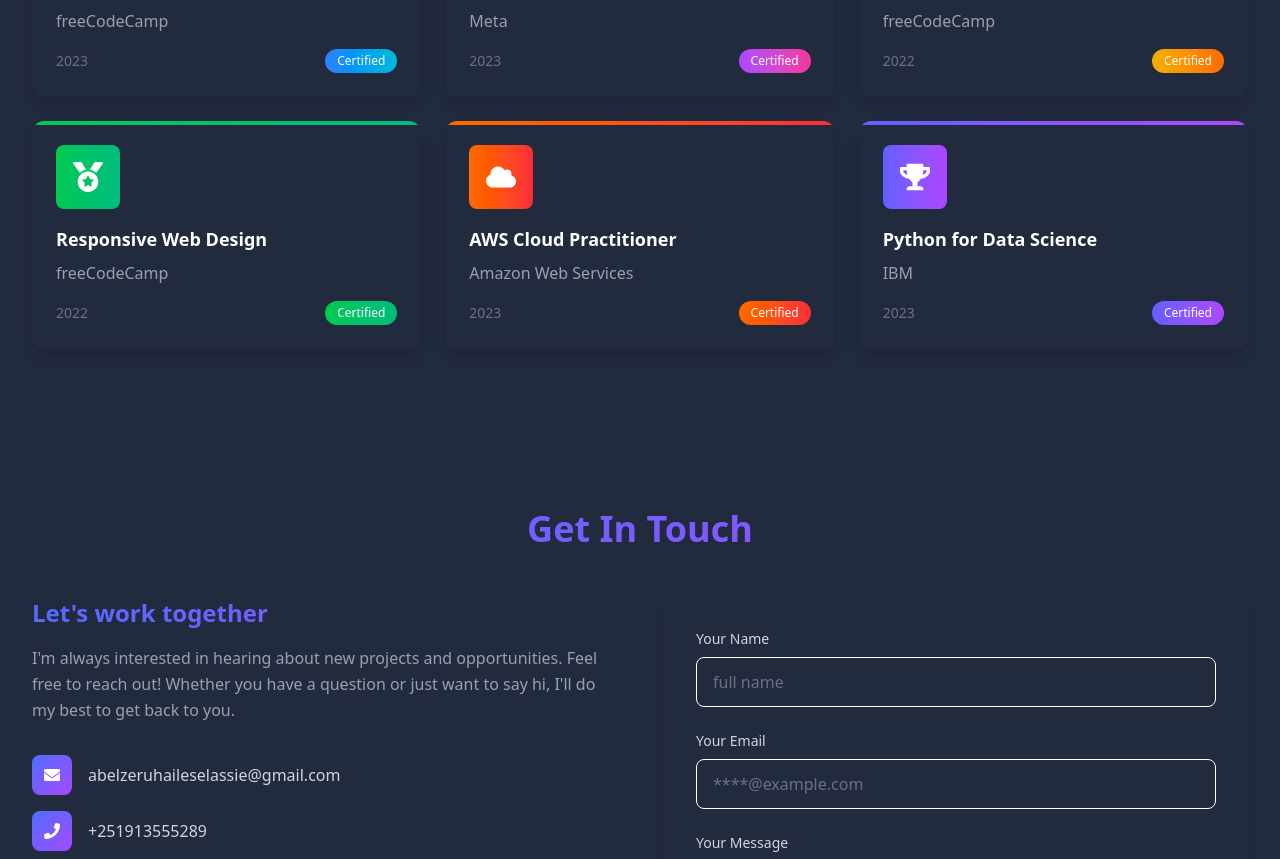
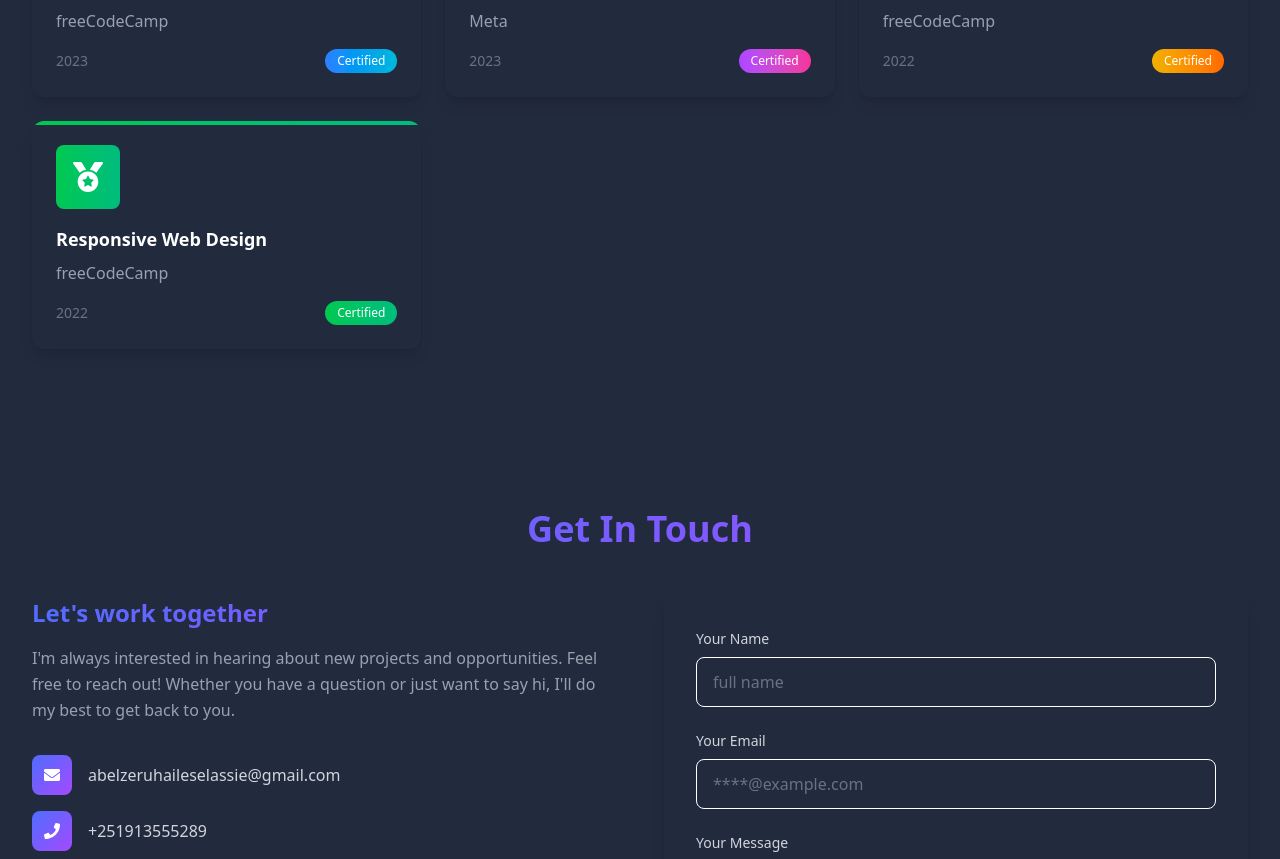
Before and after one commit to abelzeruhaileselassie-png/my-portfolio, a React (Vite) app: page / in a window 1280 px wide. Shown: the part 3521-4380 px from the top of the page. Built offline with nearby package versions, Linux system fonts and the light colour scheme.

Commit message:
Update Certifications.jsx

```diff
--- a/src/components/Certifications.jsx
+++ b/src/components/Certifications.jsx
@@ -34,22 +34,6 @@
       date: "2022",
       icon: <FaMedal />,
       color: "from-green-500 to-emerald-500"
-    },
-    {
-      id: 5,
-      title: "AWS Cloud Practitioner",
-      issuer: "Amazon Web Services",
-      date: "2023",
-      icon: <FaCloud />,
-      color: "from-orange-500 to-red-500"
-    },
-    {
-      id: 6,
-      title: "Python for Data Science",
-      issuer: "IBM",
-      date: "2023",
-      icon: <FaTrophy />,
-      color: "from-indigo-500 to-purple-500"
     }
   ];
 
```
